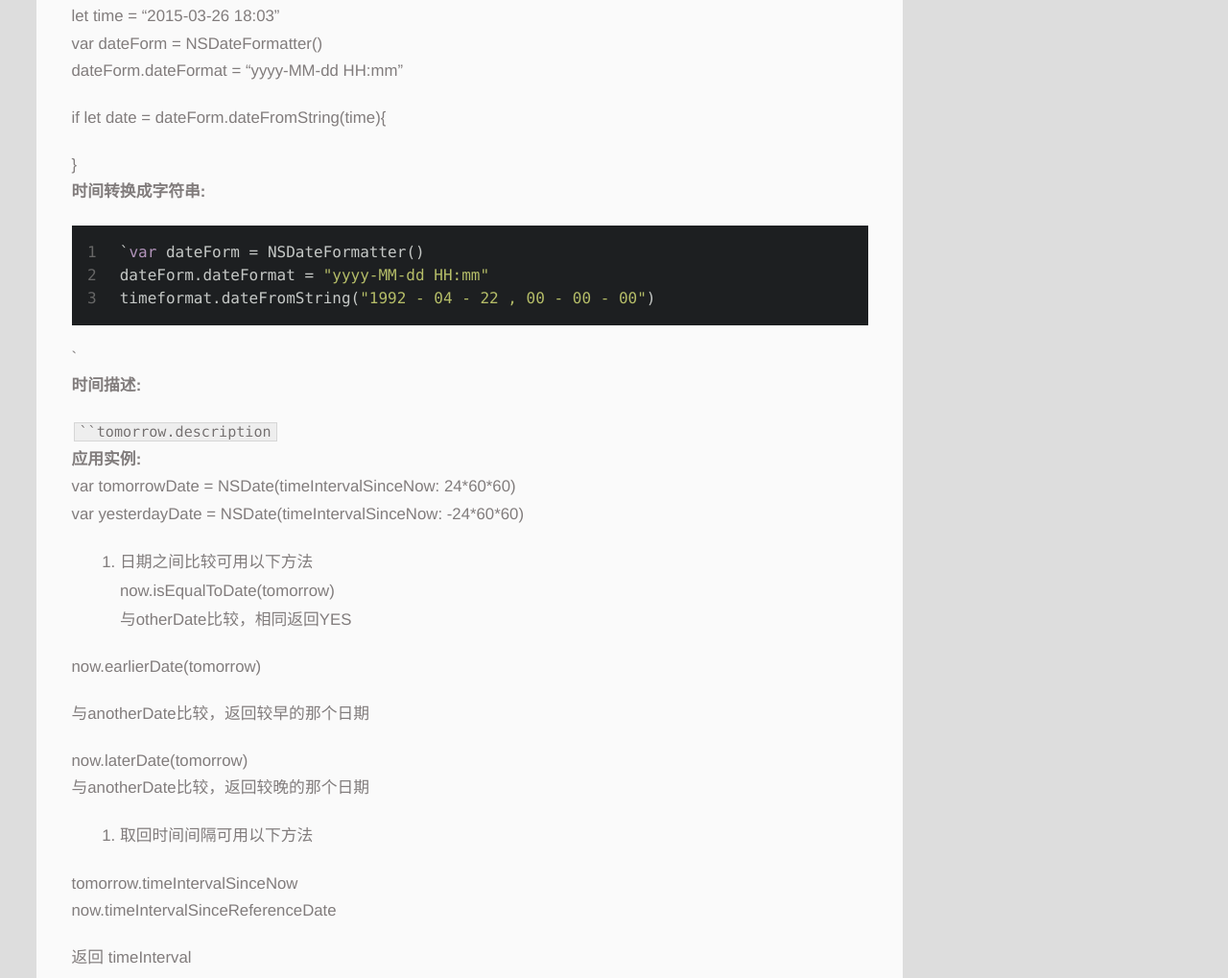
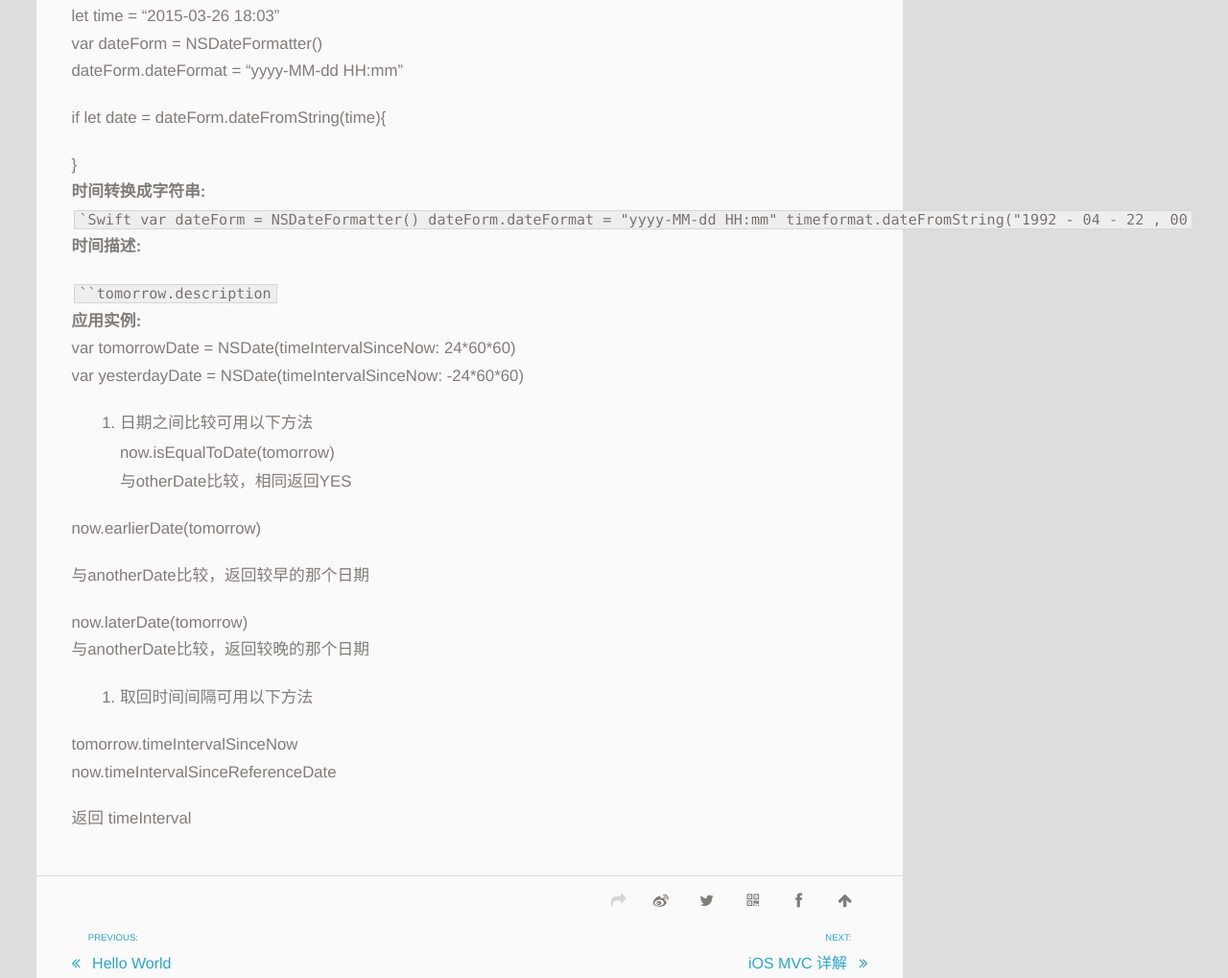
Before and after one commit to locfrirepo/locfrirepo.github.io, a plain HTML site: page 2015/09/20/NSDate-相关/index.html in a window 1280 px wide. Shown: the part 946-1965 px from the top of the page at 96% size. Drawn offline with Linux system fonts and the light colour scheme; a script that the page names is missing.

Commit message:
Site updated: 2015-09-20 13:28:08

````diff
--- a/2015/09/20/NSDate-相关/index.html
+++ b/2015/09/20/NSDate-相关/index.html
@@ -79,7 +79,7 @@
     </p>
   <p class="article-time">
     <time datetime="2015-09-20T04:59:52.000Z" itemprop="datePublished">2015-09-20</time>
-    更新日期:<time datetime="2015-09-20T05:25:37.000Z" itemprop="dateModified">2015-09-20</time>
+    更新日期:<time datetime="2015-09-20T05:28:00.000Z" itemprop="dateModified">2015-09-20</time>
 
   </p>
 </header>
@@ -95,8 +95,12 @@
 <p><strong>字符串转换成时间可用以下方法:</strong></p>
 <p>let time = “2015-03-26 18:03”<br>var dateForm = NSDateFormatter()<br>dateForm.dateFormat = “yyyy-MM-dd HH:mm”</p>
 <p>if let date = dateForm.dateFromString(time){</p>
-<p>  }<br><strong>时间转换成字符串:</strong><br><figure class="highlight swift"><table><tr><td class="gutter"><pre><span class="line">1</span><br><span class="line">2</span><br><span class="line">3</span><br></pre></td><td class="code"><pre><span class="line">`<span class="keyword">var</span> dateForm = <span class="type">NSDateFormatter</span>()</span><br><span class="line">dateForm.dateFormat = <span class="string">"yyyy-MM-dd HH:mm"</span></span><br><span class="line">timeformat.dateFromString(<span class="string">"1992 - 04 - 22 , 00 - 00 - 00"</span>)</span><br></pre></td></tr></table></figure></p>
-<p>`<br><strong>时间描述:</strong></p>
+<p>  }<br><strong>时间转换成字符串:</strong><br><code>`Swift
+var dateForm = NSDateFormatter()
+dateForm.dateFormat = &quot;yyyy-MM-dd HH:mm&quot;
+timeformat.dateFromString(&quot;1992 - 04 - 22 , 00 - 00 - 00&quot;)
+```
+</code><br><strong>时间描述:</strong></p>
 <p><code>``tomorrow.description</code><br><strong>应用实例:</strong><br> var tomorrowDate = NSDate(timeIntervalSinceNow: 24*60*60)<br> var yesterdayDate = NSDate(timeIntervalSinceNow: -24*60*60)</p>
 <ol>
 <li>日期之间比较可用以下方法<br>now.isEqualToDate(tomorrow)<br>与otherDate比较，相同返回YES</li>
````
